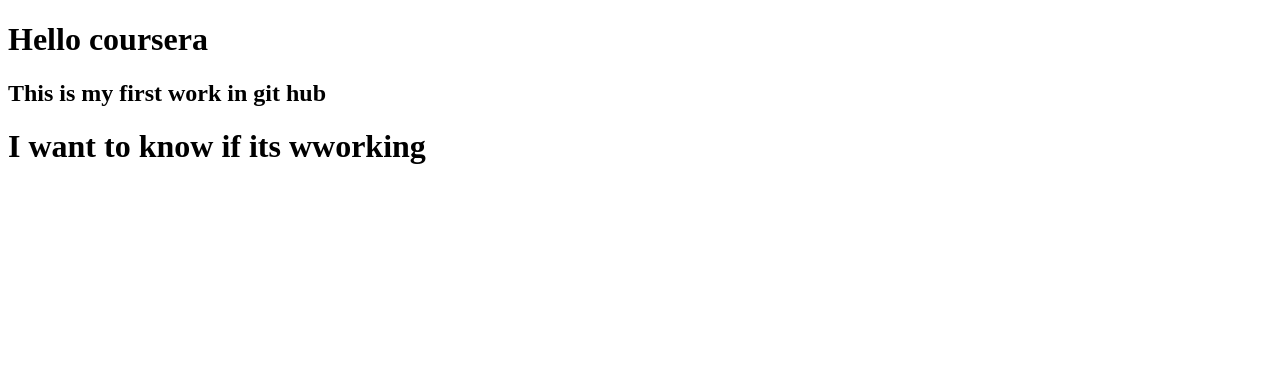
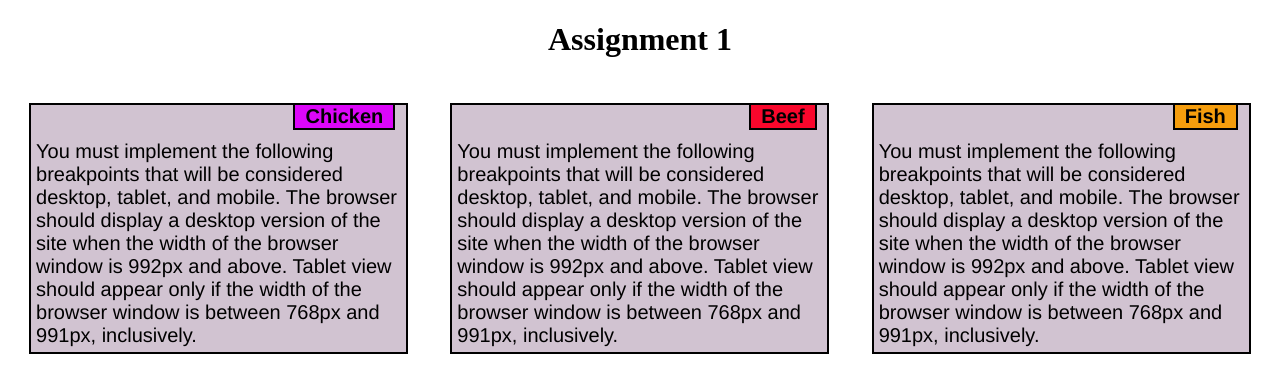
Before and after one commit to phlex200/html-css, a plain HTML site: page index.html in a window 1280 px wide. Drawn offline with Linux system fonts and the light colour scheme; files that its build step writes are made by us from their sources.

Commit message:
Update index.html

```diff
--- a/index.html
+++ b/index.html
@@ -1,11 +1,33 @@
 <!DOCTYPE html>
 <html>
 <head>
-	<title>hello coursera</title>
+<meta charset="utf-8">
+<meta name="viewport" content="width=device-width, initial-scale=1">
+<title>Responsive Layout</title>
+<link rel="stylesheet" href="css/style.css">
+
 </head>
 <body>
-<h1> Hello coursera</h1>
-<h2>This is my first work in git hub</h2>
-<h1>I want to know if its wworking</h1>
+<h1>Assignment 1</h1>
+
+<div class="row">
+
+   <div class="col-lg-4 col-md-6 col-xs-12">
+  	<p>    <span id="p1"> Chicken</span> You must implement the following breakpoints that will be considered desktop, tablet, and mobile. The browser should display a desktop version of the site when the width of the browser window is 992px and above. Tablet view should appear only if the width of the browser window is between 768px and 991px, inclusively.
+	</p>
+  </div>
+
+  <div class="col-lg-4 col-md-6 col-xs-12">
+  	<p> <span id="p2"> Beef</span>You must implement the following breakpoints that will be considered desktop, tablet, and mobile. The browser should display a desktop version of the site when the width of the browser window is 992px and above. Tablet view should appear only if the width of the browser window is between 768px and 991px, inclusively.
+	</p>
+</div>
+
+  <div class="col-lg-4 col-md-12 col-xs-12">
+  	<p> <span id="p3"> Fish</span>You must implement the following breakpoints that will be considered desktop, tablet, and mobile. The browser should display a desktop version of the site when the width of the browser window is 992px and above. Tablet view should appear only if the width of the browser window is between 768px and 991px, inclusively.
+	</p>
+</div>
+
+</div>
+
 </body>
 </html>
```
